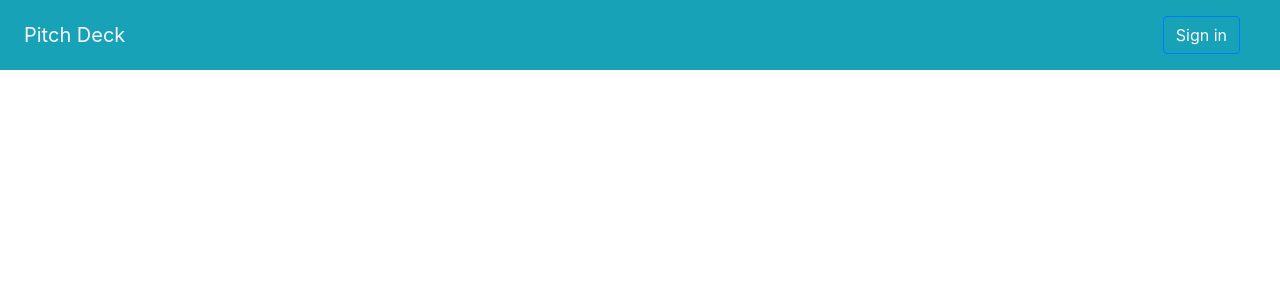
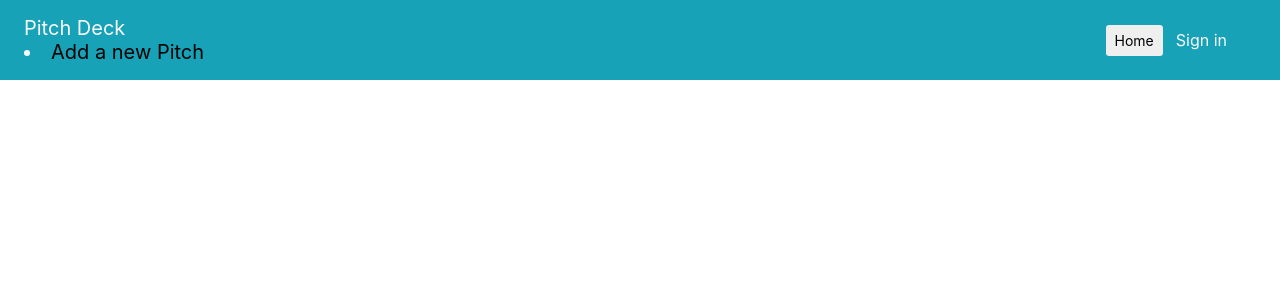
Before and after one commit to PatrickNgare/OneMinutePitch, a Flask app: page / in a window 1280 px wide. Shown: the top 300 px of the page. Run offline with Flask 2, Linux system fonts and the light colour scheme; data that the repository does not hold is empty; some libraries are stand-ins or nearby versions.

Commit message:
added navbar

```diff
--- a/app/templates/navbar.html
+++ b/app/templates/navbar.html
@@ -1,12 +1,16 @@
 <div class="d-flex flex-column flex-md-row align-items-center p-3 px-md-4 mb-3 bg-info">
-    <h5 class="my-0 mr-md-auto font-weight-normal text-light">Pitch Deck </h5>
+
+    <h5 class="my-0 mr-md-auto font-weight-normal text-light">Pitch Deck <li><a href="{{url_for('main.new_pitch')}}" style="color: #020202">   Add a new Pitch</a> </li>  </h5>
+    <a href="{{url_for('main.index')}}"> <button type="button" class="btn  btn-sm">Home</span></button></a>
     <nav class="my-2 my-md-0 mr-md-3">
           <ul class="nav navbar-nav navbar-primary">
                 {% if current_user.is_authenticated %}
+
+
                 <li style="padding-left:100px;margin: 0px 0px 0px 10px;position:absolute" class="text-light mt-2">Signed as {{current_user.username}}</li>
                 <li style="padding-right:120px" ><a class="btn btn-outline-primary text-light" href="{{url_for('auth.logout')}}">Sign out</a></li>
                 {% else %}
-                <li><a class="btn btn-outline-primary text-light" href="{{url_for('auth.login')}}">Sign in</a></li>
+                <li><a class="btn btn-outline-info text-light" href="{{url_for('auth.login')}}">Sign in</a></li>
                 {%endif%}
           </ul>
     </nav>
```
